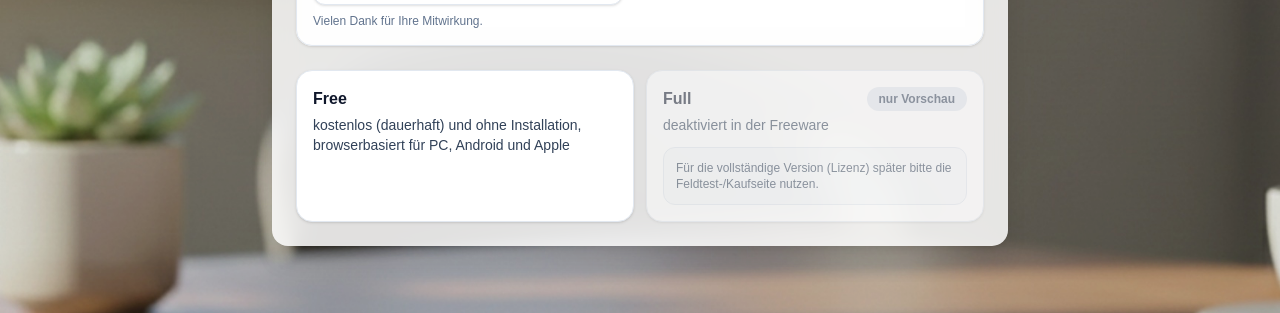
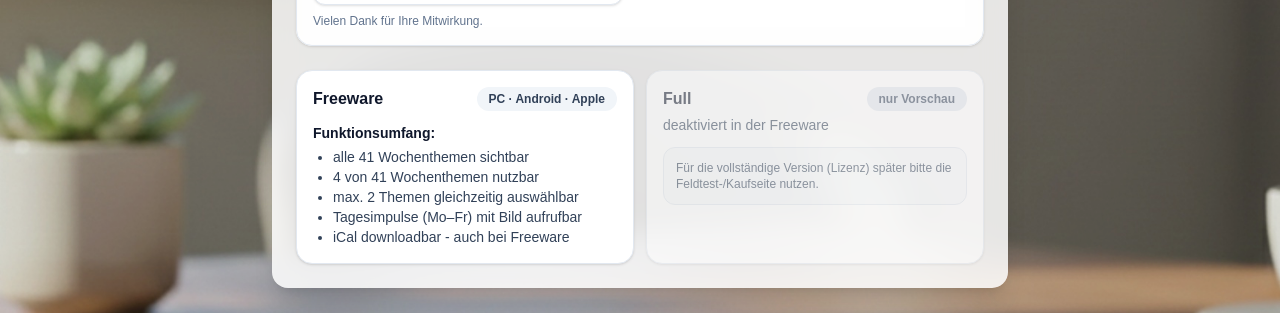
Before and after one commit to as-courage-app/thema-der-woche-freeware, a Next.js app: page /version in a window 1280 px wide. Shown: the part 324-637 px from the top of the page. Built offline with nearby package versions, Linux system fonts and the light colour scheme.

Commit message:
Expand Free features list on version page

```diff
--- a/app/version/page.tsx
+++ b/app/version/page.tsx
@@ -42,13 +42,29 @@ export default function VersionPage() {
 
           <div className="mt-6 grid gap-3 sm:grid-cols-2">
             {/* Free bleibt normal klickbar */}
-            <Link
-              href="/start"
-              className="block rounded-2xl border border-slate-200 bg-white px-4 py-4 text-left shadow-sm transition hover:bg-slate-50"
-            >
-              <div className="text-base font-semibold text-slate-900">Free</div>
-              <div className="mt-1 text-sm text-slate-700">kostenlos (dauerhaft) und ohne Installation, browserbasiert für PC, Android und Apple</div>
-            </Link>
+    <Link
+  href="/start"
+  className="block rounded-2xl border border-slate-200 bg-white px-4 py-4 text-left shadow-sm transition hover:bg-slate-50"
+>
+  <div className="flex items-start justify-between gap-3">
+    <div className="text-base font-semibold text-slate-900">Freeware</div>
+
+    <span className="rounded-full bg-slate-100 px-3 py-1 text-xs font-semibold text-slate-700">
+      PC · Android · Apple
+    </span>
+  </div>
+
+  <div className="mt-3 text-sm text-slate-700">
+    <div className="font-semibold text-slate-900">Funktionsumfang:</div>
+    <ul className="mt-1 list-disc pl-5">
+      <li>alle 41 Wochenthemen sichtbar</li>
+      <li>4 von 41 Wochenthemen nutzbar</li>
+      <li>max. 2 Themen gleichzeitig auswählbar</li>
+      <li>Tagesimpulse (Mo–Fr) mit Bild aufrufbar</li>
+      <li>iCal downloadbar - auch bei Freeware</li>
+    </ul>
+  </div>
+</Link>
 
             {/* Full bleibt sichtbar, aber deaktiviert */}
             <div
```
